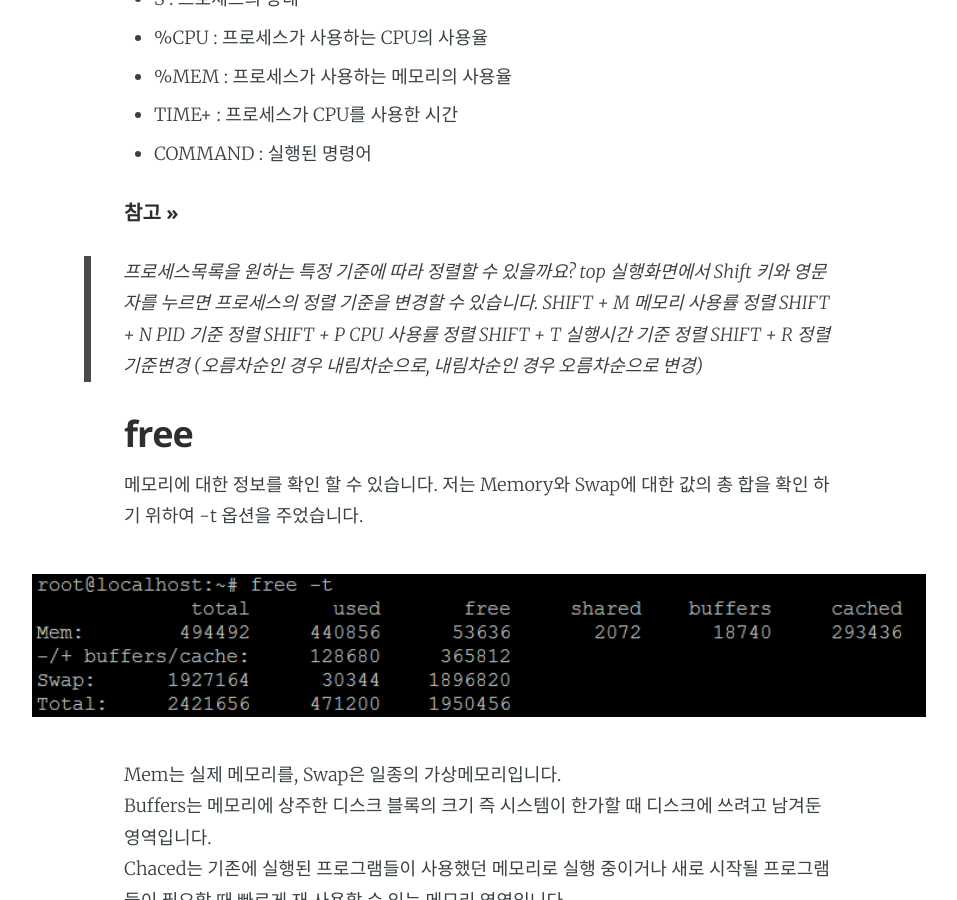
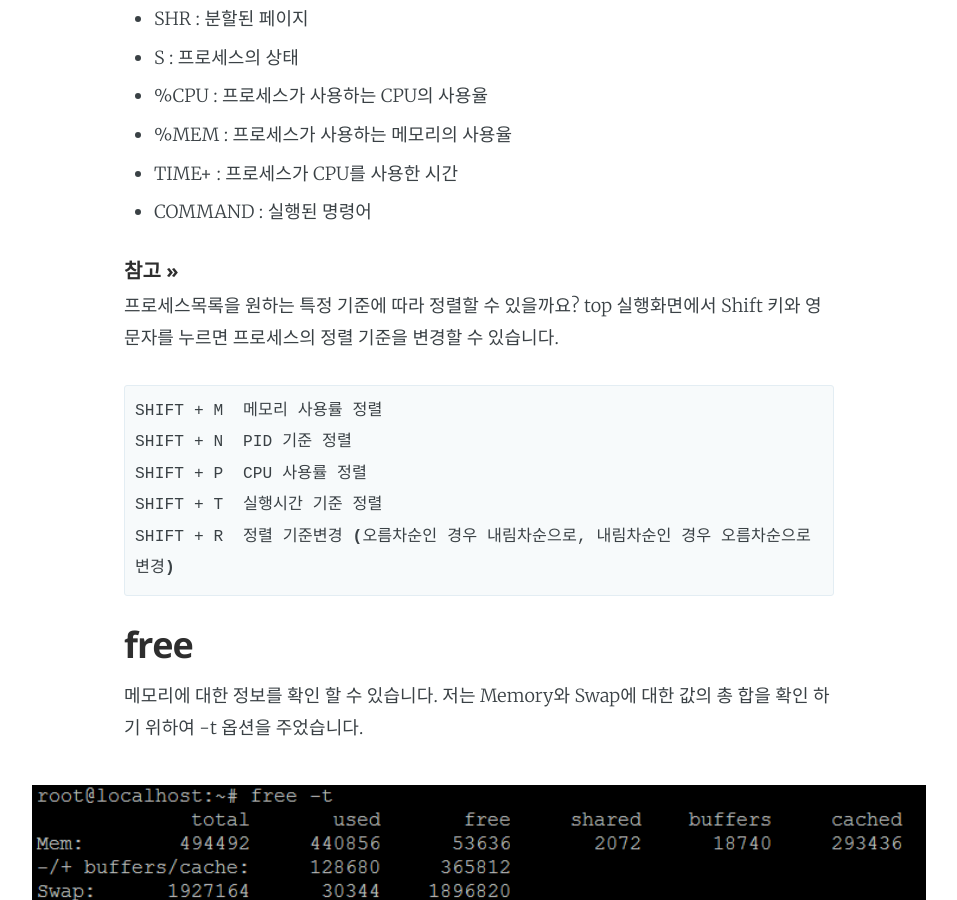
Before and after one commit to whatap/whatap.github.io, a Jekyll site: the page built from _posts/2015-09-03-linux-monitoring.markdown, in a window 1280 px wide and 900 px high, scrolled down 4929 px. Shown: the whole window, without its empty margins (161-1118 px from the left). Built offline with Jekyll 4.4.1, drawn with Linux system fonts in a browser that asks for light colours; Markdown is read by kramdown in place of the engine named in the settings; some of the changed text lies outside the part shown.

Commit message:
update code block

```diff
--- a/_posts/2015-09-03-linux-monitoring.markdown
+++ b/_posts/2015-09-03-linux-monitoring.markdown
@@ -62,11 +62,14 @@ IP주소는 서버에 하나씩 부여되는 것이 아니라 네트워크 인
 
 
 ##### 참고 >>
->
+
 Ifconfig명령어로는 private ip밖에 확인되지 않습니다.
 공인아이피(Public IP) 확인하는 방법이 있을까요?
-Curl을 설치후에 확인해 보세요. => curl ifconfig.me
+Curl을 설치후에 확인해 보세요.
 
+{% highlight bash %}
+$ curl ifconfig.me
+{% endhighlight %}
 
 
 ## top
@@ -113,15 +116,17 @@ idle의 값이 항상 0이라면 CPU를 100% 사용하고 있다는 것을 의
 
 
 ##### 참고 >>
->
+
 프로세스목록을 원하는 특정 기준에 따라 정렬할 수 있을까요?
 top 실행화면에서 Shift 키와 영문자를 누르면 프로세스의 정렬 기준을 변경할 수 있습니다.
-  SHIFT + M  메모리 사용률 정렬
-  SHIFT + N  PID 기준 정렬
-  SHIFT + P  CPU 사용률 정렬
-  SHIFT + T  실행시간 기준 정렬
-  SHIFT + R  정렬 기준변경 (오름차순인 경우 내림차순으로, 내림차순인 경우 오름차순으로 변경)
 
+{% highlight bash %}
+SHIFT + M  메모리 사용률 정렬
+SHIFT + N  PID 기준 정렬
+SHIFT + P  CPU 사용률 정렬
+SHIFT + T  실행시간 기준 정렬
+SHIFT + R  정렬 기준변경 (오름차순인 경우 내림차순으로, 내림차순인 경우 오름차순으로 변경)
+{% endhighlight %}
 
 
 ## free
@@ -176,10 +181,12 @@ Swap => 메모리가 가득 차 작업을 할 수 없을 때, 대기중인 작
 
 ##### 참고 >>
 
->
 *실시간으로 메모리 상태를 확인할 수 있습니다.*
 방법은? vmstat   [delay [count]  ]
-Ex) vmstat 3 5 : 3초 간격으로 모니터링 정보를 5개 출력하고 끝내라.
+
+{% highlight bash %}
+$ vmstat 3 5  # 3초 간격으로 모니터링 정보를 5개 출력하고 끝내라.
+{% endhighlight %}
 
 
 
@@ -202,10 +209,12 @@ Ex) vmstat 3 5 : 3초 간격으로 모니터링 정보를 5개 출력하고 끝
 
 ##### 참고 >>
 
->
 *실시간으로 디스크 상태를 확인할 수 있습니다.*
 방법은? iostat  [delay [count]  ]
-Ex) iostat 3 5 : 3초 간격으로 모니터링 정보를 5개 출력하고 끝내라.
+
+{% highlight bash %}
+$ iostat 3 5  # 3초 간격으로 모니터링 정보를 5개 출력하고 끝내라.
+{% endhighlight %}
 
 
 ## netstat
```
